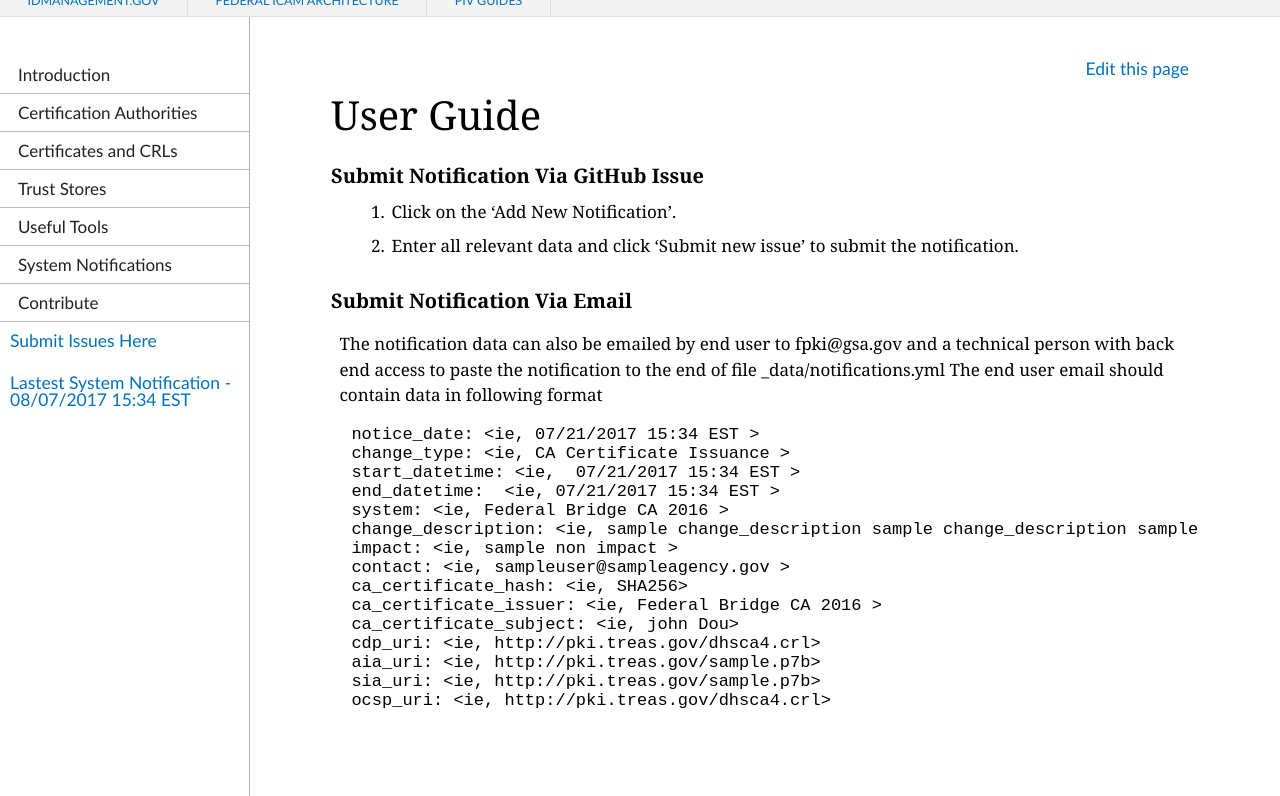
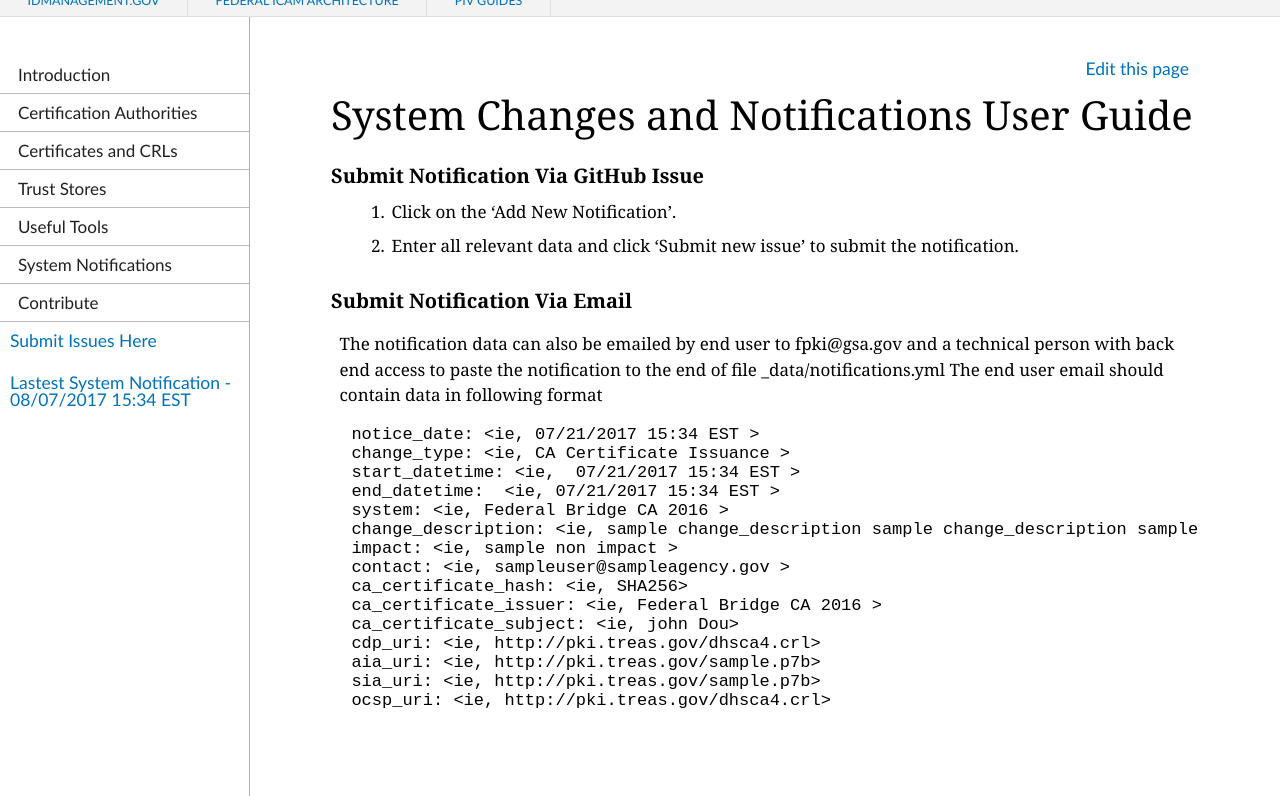
Before and after one commit to GSA/fpki-guides, a Jekyll site: the page built from pages/SysChangeUserGuide.md, in a window 1280 px wide and 900 px high, cut to the strip 104-900 px from the top of the window. Built offline with Jekyll 4.4.1, drawn with Linux system fonts in a browser that asks for light colours; nearby versions of some CDN libraries.

Commit message:
Update SysChangeUserGuide.md

```diff
--- a/pages/SysChangeUserGuide.md
+++ b/pages/SysChangeUserGuide.md
@@ -1,8 +1,7 @@
 ---
- layout: default
- title: User Guide
- collection: pages
- permalink: pages/SysChangeUserGuide/
+title: System Changes and Notifications User Guide
+permalink: /SysChangeUserGuide/
+layout: default
 ---
 
 ### Submit Notification Via GitHub Issue
```
